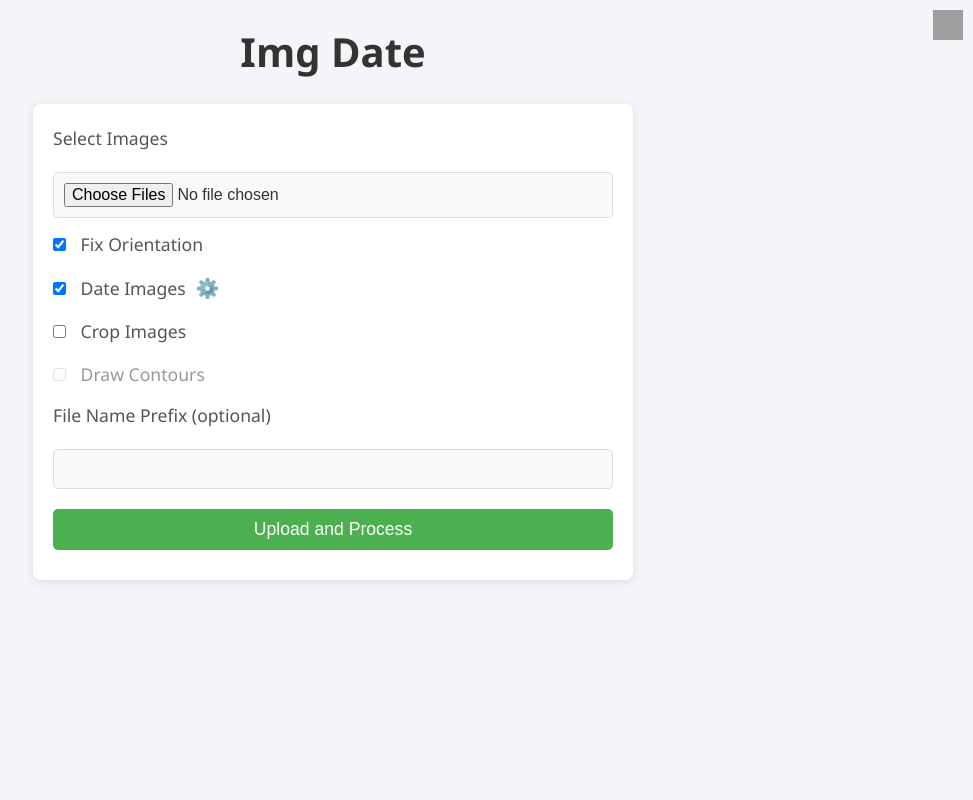
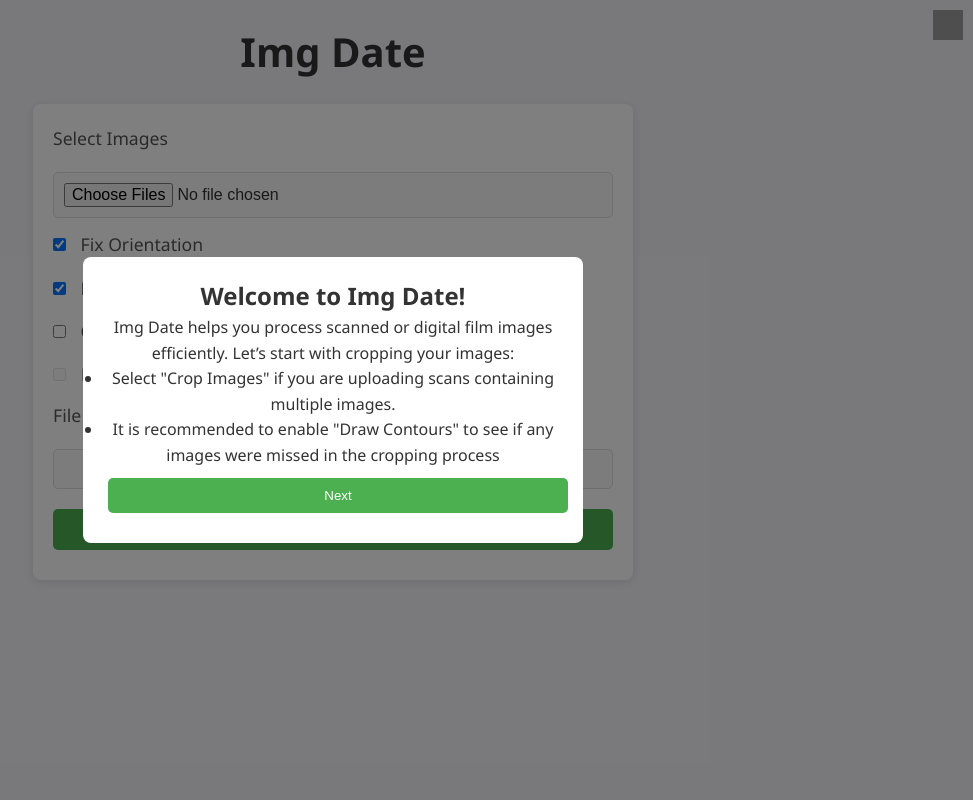
Before and after one commit to bobbleheadhobo/ImgDate, a Flask app: page / in a window 1280 px wide. Shown: the whole page, without its empty margins (307-1280 px from the left). Run offline with Flask 3, Linux system fonts and the light colour scheme; parts of the project's set-up code (start-up, migrations or seed data) failed here and were passed over; some libraries are stand-ins or nearby versions; grey boxes are pictures that could not be loaded.

Commit message:
added modal to explain how to use the site

```diff
--- a/src/static/css/styles.css
+++ b/src/static/css/styles.css
@@ -198,3 +198,59 @@ input[type="checkbox"] {
     margin: 2px 0;
     font-weight: bold;
 }
+
+
+
+/* Popup styles */
+/* Popup styles */
+.popup {
+    display: none; /* Hidden by default */
+    position: fixed;
+    top: 0;
+    left: 0;
+    width: 100%;
+    height: 100%;
+    min-height: 100vh;
+    background-color: rgba(0, 0, 0, 0.5);
+    display: flex; /* This centers the content */
+    justify-content: center;
+    align-items: center;
+    z-index: 1000;
+}
+
+.popup-content {
+    background-color: white;
+    padding: 20px;
+    border-radius: 8px;
+    text-align: center;
+    max-width: 500px;
+    width: 100%; /* Ensures the content doesn't exceed max width */
+    margin: 0 auto;
+}
+
+.popup-btn {
+    background-color: #4caf50;
+    color: white;
+    padding: 10px 20px;
+    margin: 10px 5px;
+    border: none;
+    cursor: pointer;
+    border-radius: 5px;
+}
+
+.popup-btn:hover {
+    background-color: #45a049;
+}
+
+.date-images {
+    display: flex;
+    justify-content: center;
+    gap: 10px;
+}
+
+.date-images img {
+    max-width: 200px;
+    max-height: 100px;
+    border: 1px solid #ddd;
+    border-radius: 5px;
+}
--- a/src/static/js/script.js
+++ b/src/static/js/script.js
@@ -6,15 +6,55 @@ let downloadUrl = '';
     const startOverButton = document.getElementById('startOver');
     const progressContainer = document.getElementById('progressContainer');
     const fileInput = document.getElementById('fileInput');
+    const checkboxes = document.querySelectorAll('input[type="checkbox"]');
+    let wakeLock = null;
 
-    uploadForm.addEventListener('submit', function (e) {
+    async function requestWakeLock() {
+        try {
+            wakeLock = await navigator.wakeLock.request('screen');
+        } catch (err) {
+            console.error(`${err.name}, ${err.message}`);
+        }
+    }
+
+    async function releaseWakeLock() {
+        if (wakeLock !== null) {
+            try {
+                await wakeLock.release();
+                wakeLock = null;
+            } catch (err) {
+                console.error(`${err.name}, ${err.message}`);
+            }
+        }
+    }
+
+    function startLoadingAnimation() {
+        let dots = 0;
+        loadingInterval = setInterval(() => {
+            dots = (dots + 1) % 4;
+            processButton.textContent = 'Processing' + '.'.repeat(dots);
+        }, 500);
+    }
+
+    function stopLoadingAnimation() {
+        clearInterval(loadingInterval);
+        processButton.textContent = 'Processing...';
+    }
+
+    uploadForm.addEventListener('submit', async function (e) {
         e.preventDefault();
         const formData = new FormData(this);
         processButton.disabled = true;
-        processButton.textContent = 'Processing...';
+        // processButton.textContent = 'Processing...';
         processButton.classList.add('disabled');
         progressContainer.style.display = 'block';
         uploadedImagesCount = fileInput.files.length;
+        fileInput.disabled = true;
+        checkboxes.forEach(checkbox => checkbox.disabled = true);
+
+        startLoadingAnimation();
+        await requestWakeLock();
+
 
         fetch('/upload', {
             method: 'POST',
@@ -22,7 +62,7 @@ let downloadUrl = '';
         })
             .then(response => {
                 if (response.status === 403) {
-                    throw new Error('Turntile verification failed. Please try again.');
+                    throw new Error('Human verification failed. Please try again.');
                 }
                 return response.json();
             })
@@ -44,7 +84,12 @@ let downloadUrl = '';
                 processButton.classList.remove('disabled');
                 progressContainer.style.display = 'none';
                 clearInterval(intervalId);
-
+                fileInput.disabled = false;
+                checkboxes.forEach(checkbox => checkbox.disabled = false);
+            })
+            .finally(() => {
+                stopLoadingAnimation();
+                releaseWakeLock();
             });
 
         // Poll progress
@@ -111,3 +156,38 @@ let downloadUrl = '';
             dateOptionsBox.style.display = dateOptionsBox.style.display === 'none' ? 'block' : 'none';
         });
     });
+
+    window.addEventListener('load', function() {
+        const popup1 = document.getElementById('usagePopup1');
+        const popup2 = document.getElementById('usagePopup2');
+        const nextButton = document.getElementById('nextButton');
+        const okButton = document.getElementById('okButton');
+        const dontShowAgainButton = document.getElementById('dontShowAgainButton');
+
+        // Check if popups exist before attempting to manipulate them
+        if (popup1 && popup2 && nextButton && okButton && dontShowAgainButton) {
+            // Check if the user has previously selected "Don't Show Again"
+            if (!localStorage.getItem('hideUsagePopup')) {
+                popup1.style.display = 'flex'; // Show the first popup
+            }
+
+            // Show the second popup when "Next" is clicked
+            nextButton.addEventListener('click', function() {
+                popup1.style.display = 'none';  // Hide the first popup
+                popup2.style.display = 'flex'; // Show the second popup
+            });
+
+            // Hide all popups when "OK" is clicked
+            okButton.addEventListener('click', function() {
+                popup2.style.display = 'none';  // Hide the second popup
+            });
+
+            // Don't show popups again when "Don't Show Again" is clicked
+            dontShowAgainButton.addEventListener('click', function() {
+                localStorage.setItem('hideUsagePopup', 'true');  // Save preference
+                popup2.style.display = 'none';  // Hide the second popup
+            });
+        } else {
+            console.error('One or more popup elements were not found.');
+        }
+    });
--- a/src/templates/index.html
+++ b/src/templates/index.html
@@ -11,7 +11,7 @@
 
 <body>
     <h1>Img Date</h1>
-    <a href="https://github.com/your-repo" target="_blank" class="github-corner">
+    <a href="https://github.com/bobbleheadhobo" target="_blank" class="github-corner">
         <img src="https://upload.wikimedia.org/wikipedia/commons/9/91/Octicons-mark-github.svg" alt="GitHub Logo" class="github-logo">
     </a>
     <form id="uploadForm" enctype="multipart/form-data">
@@ -60,4 +60,43 @@
     <script src="../static/js/script.js"></script>
 </body>
 
+<div id="usagePopup1" class="popup">
+    <div class="popup-content">
+        <h2>Welcome to Img Date!</h2>
+        <p>Img Date helps you process scanned or digital film images efficiently. Let’s start with cropping your images:</p>
+        <ul>
+            <li>Select "Crop Images" if you are uploading scans containing multiple images.</li>
+            <li>It is recommended to enable "Draw Contours" to see if any images were missed in the cropping process</li>
+        </ul>
+        <button id="nextButton" class="popup-btn">Next</button>
+    </div>
+</div>
+
+<div id="usagePopup2" class="popup" style="display: none;">
+    <div class="popup-content">
+        <h2>Dating Your Images</h2>
+        <p>If your images have date stamps, Img Date can set the file’s date to match the date on the image:</p>
+        <ul>
+            <li>Select "Date Images" to automatically read the date stamps on your images.</li>
+            <li>Ensure the date stamp is in the correct position for accurate detection:
+                <ul>
+                    <li>For landscape images, the date should be in the bottom right corner.</li>
+                    <li>For portrait images, the date should be in the bottom left corner.</li>
+                </ul>
+            </li>
+        </ul>
+        <div class="date-images">
+            <img src="{{ url_for('static', filename='images/digitized_film_date_10-08-2003_04.jpg') }}" alt="Landscape Date Location" title="Landscape image date position">
+            <img src="{{ url_for('static', filename='images/digitized_film_date_10-08-2003_03.jpg') }}" alt="Portrait Date Location" title="Portrait image date position">
+        </div>
+        <p><strong>Please verify the dates after processing, as errors may occur.</strong></p>
+        <p>Once you’ve reviewed the options, you're ready to get started!</p>
+        <button id="okButton" class="popup-btn">OK</button>
+        <button id="dontShowAgainButton" class="popup-btn">Don't Show Again</button>
+    </div>
+</div>
+
+
+
+
 </html>
```
